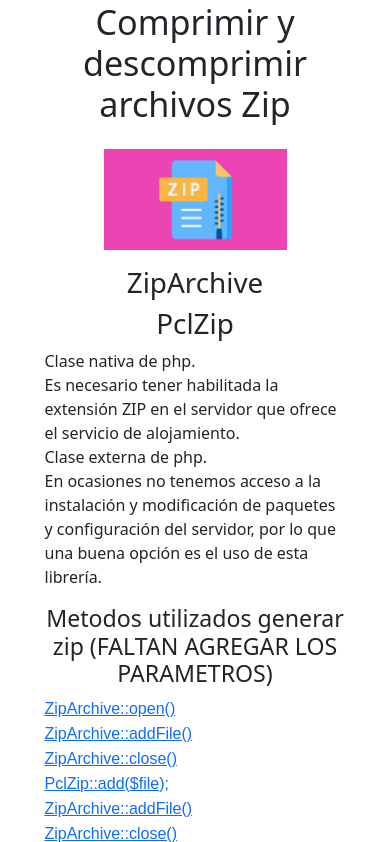
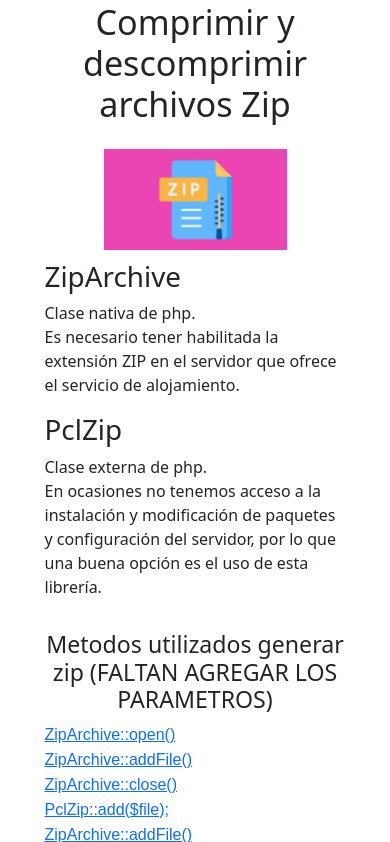
Before and after one commit to florencianionquepan/comprimir-archivos, a PHP site: page /Vista/Home/index.php in a window 390 px wide. Shown: the part 70-912 px from the top of the page. Run offline with PHP 8.4, Linux system fonts and the light colour scheme; some libraries are stand-ins or nearby versions; some web fonts are replaced.

Commit message:
modifica layout para que quede responsive ok

```diff
--- a/Vista/Home/index.php
+++ b/Vista/Home/index.php
@@ -13,25 +13,19 @@
     </div>
 </div>
 <div id="indexElement">
-  <img class="img-fluid mb-3" id="imgIndex" src="../Assets/img/zip.png" alt="zip"/>
+  <img class="img-fluid" id="imgIndex" src="../Assets/img/zip.png" alt="zip"/>
 </div>
 
-  <div class="row align-items-center text-center justify-content-center">
+  <div class="row align-items-center justify-content-center">
     <div class="col-10 col-md-6 col-lg-5">
-      <h1>ZipArchive<h1>
+      <h1>ZipArchive</h1>
+      <p>Clase nativa de php.<br>
+      Es necesario tener habilitada la extensión ZIP en el servidor que ofrece el servicio de alojamiento.</p>
     </div>
     <div class="col-10 col-md-6 col-lg-5">
-      <h1>PclZip<h1>
-    </div>
-  </div>
-  <div class="row align-items-start justify-content-center">
-    <div class="col-10 col-md-6 col-lg-5">
-    Clase nativa de php.<br>
-    Es necesario tener habilitada la extensión ZIP en el servidor que ofrece el servicio de alojamiento.
-    </div>
-    <div class="col-10 col-md-6 col-lg-5">
-      Clase externa de php. <br>
-    En ocasiones no tenemos acceso a la instalación y modificación de paquetes y configuración del servidor, por lo que una buena opción es el uso de esta librería.
+      <h1>PclZip</h1>
+      <p>Clase externa de php. <br>
+      En ocasiones no tenemos acceso a la instalación y modificación de paquetes y configuración del servidor, por lo que una buena opción es el uso de esta librería.</p>
     </div>
   </div>
   <div class="row align-items-center justify-content-center">
```
